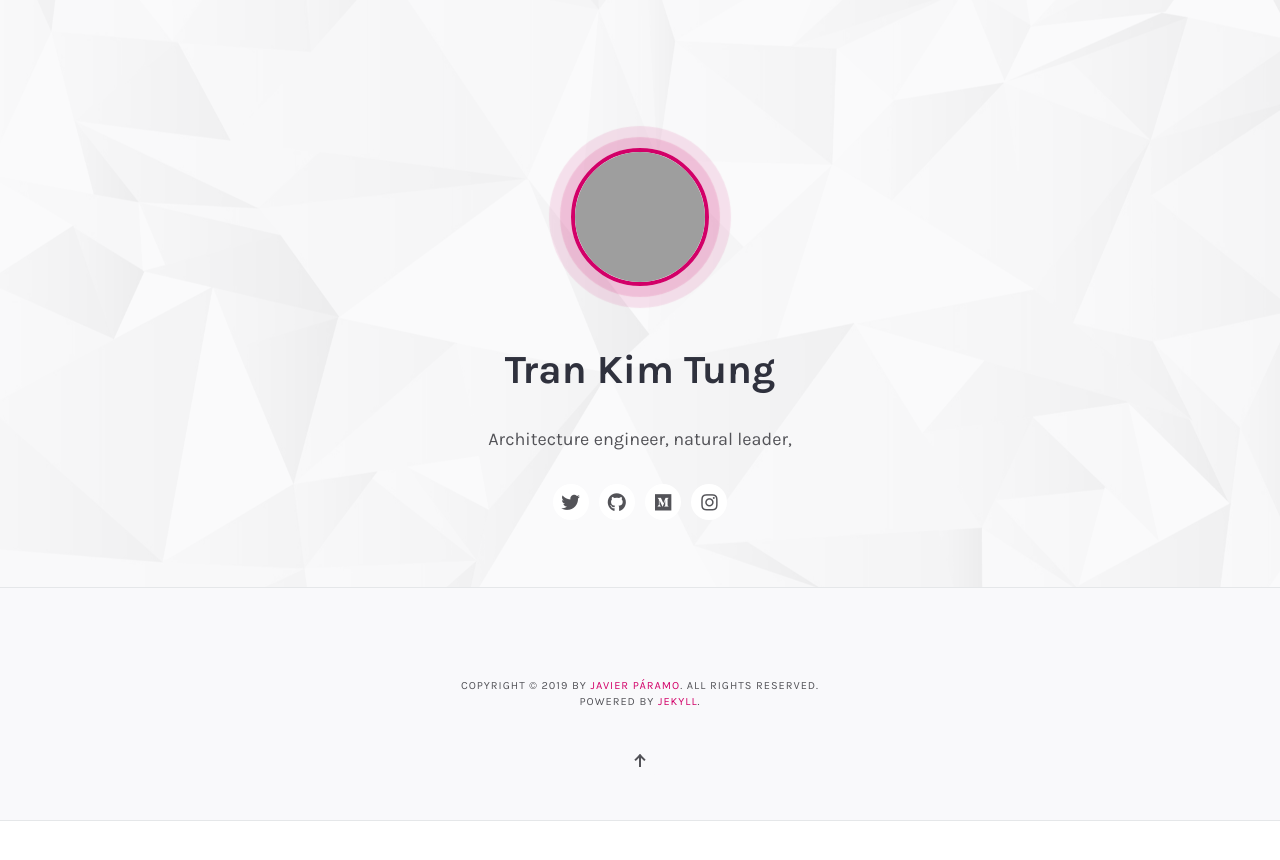
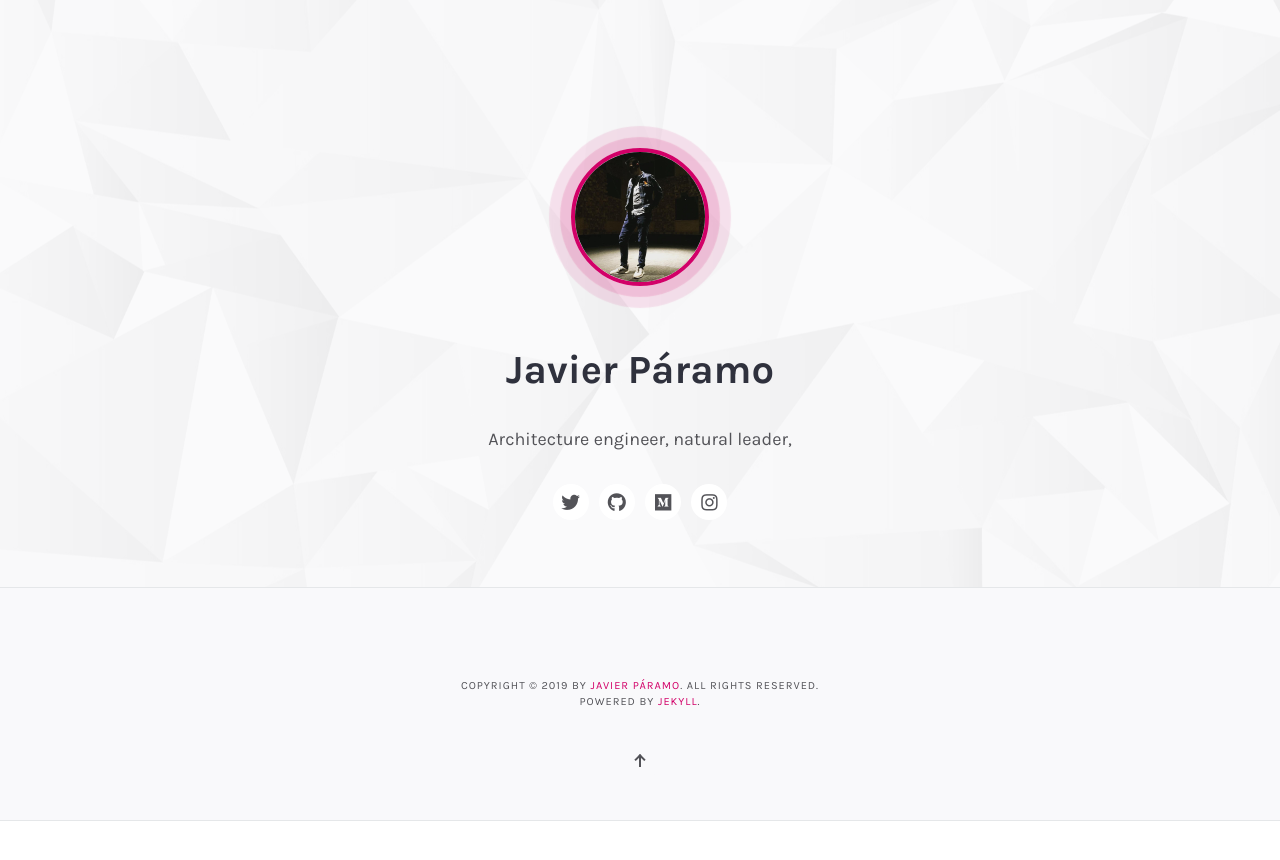
Before and after one commit to javparamo/javparamo.github.io, a Jekyll site: the page built from index.html, in a window 1280 px wide. Shown: the top 860 px of the page. Built offline with Jekyll 4.4.1, drawn with Linux system fonts in a browser that asks for light colours; some web fonts are replaced; the list of posts is cut into pages by our own code.

Commit message:
Update _config.yml

```diff
--- a/_config.yml
+++ b/_config.yml
@@ -14,9 +14,9 @@ ga_analytics: UA-134158130-1
 
 # Author
 author:
-  name: 'Tran Kim Tung'
-  image: 'https://scontent-atl3-1.cdninstagram.com/vp/47b7b84c24c40f6497f8dd310b9c3ad6/5D1E6D65/t51.2885-19/39301484_2214133461961549_2025694498792669184_n.jpg?_nc_ht=scontent-atl3-1.cdninstagram.com'
-  greetings: "Tran Kim Tung"
+  name: 'Javier Páramo'
+  image: 'avatar.jpg'
+  greetings: "Javier Páramo"
   description: "Architecture engineer, natural leader, "
   bio: ''
 
```
